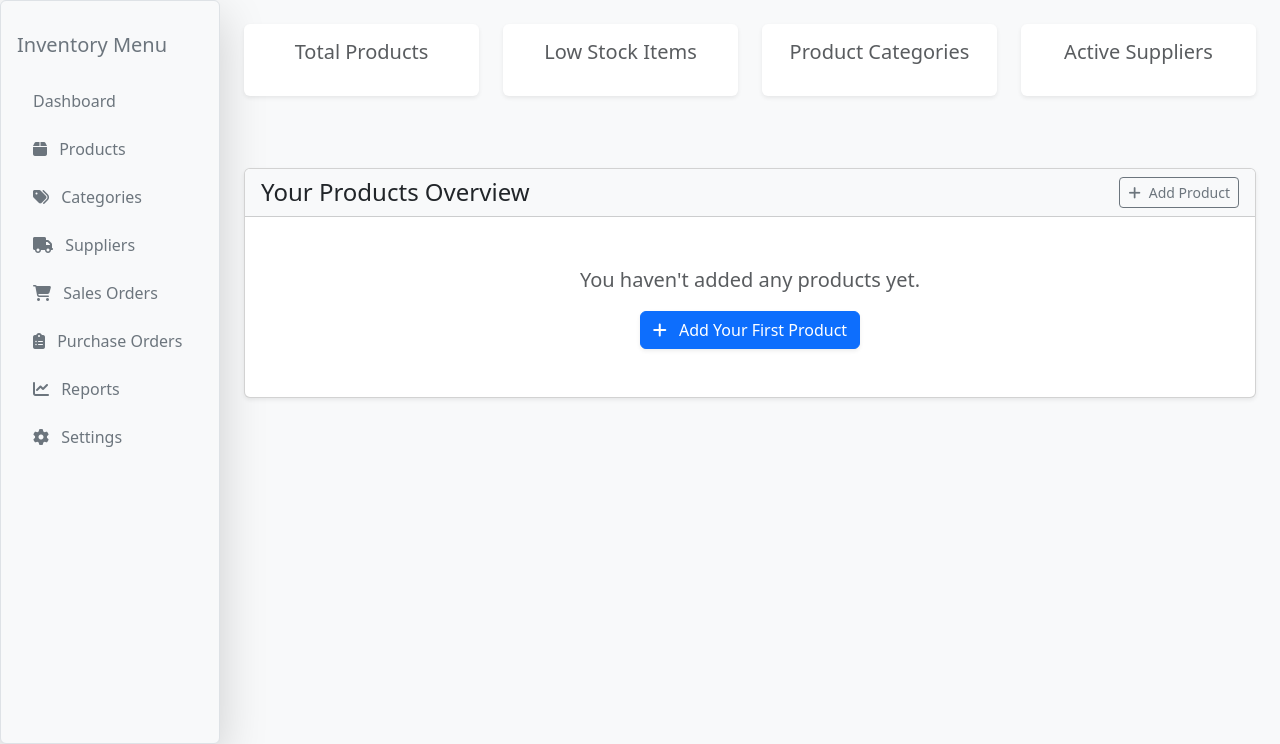
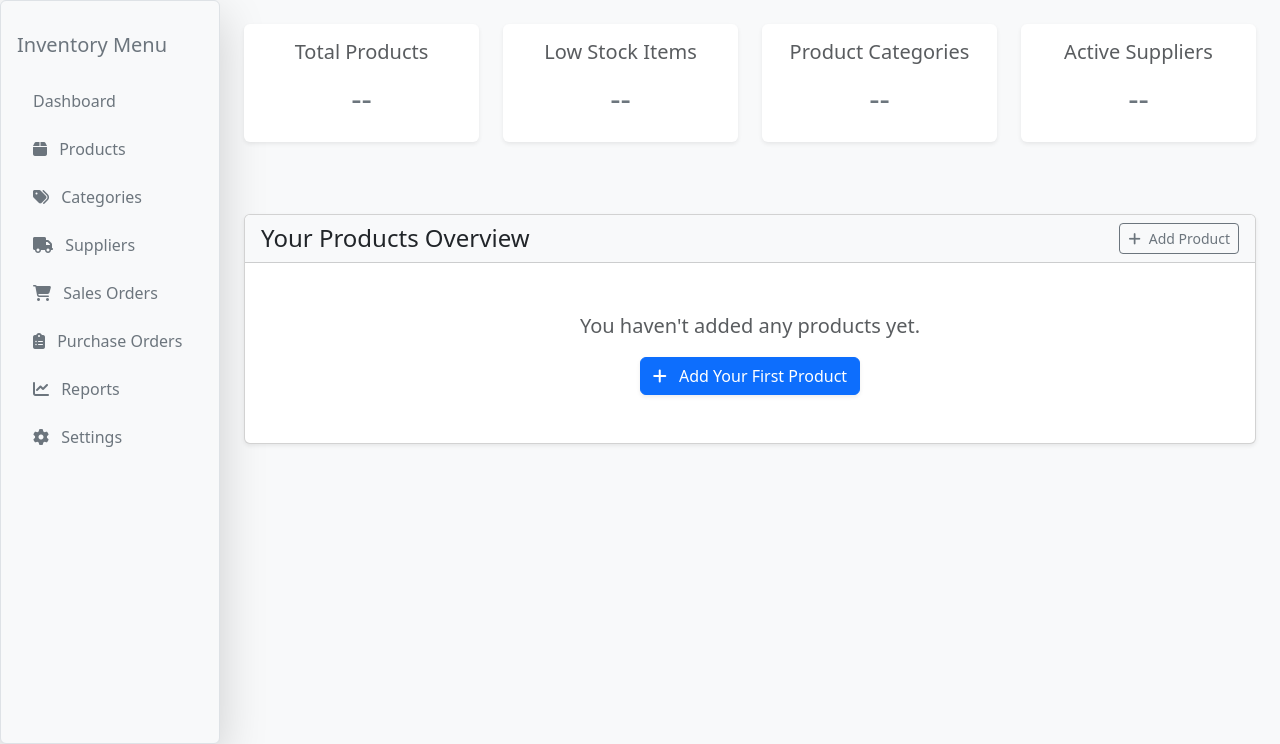
Before and after one commit to tshering10/Inventory-Management-System, a Django app: page /dashboard/ in a window 1280 px wide. Shown: the part 56-800 px from the top of the page. Run offline with Django 5.2, Linux system fonts and the light colour scheme; the visitor is signed in with stand-in values (Sample User, id 1); data that the repository does not hold is empty.

Commit message:
modify user dashboard

```diff
--- a/inventory_system/inventory/views.py
+++ b/inventory_system/inventory/views.py
@@ -2,7 +2,7 @@ from django.shortcuts import render
 from django.views.generic import TemplateView, ListView, CreateView, DeleteView, UpdateView
 from django.contrib.auth.mixins import LoginRequiredMixin, UserPassesTestMixin
 from django.urls import reverse_lazy
-from inventory.models import Product
+from inventory.models import Product, Category
 from inventory.forms import Product_Create_Form
 
 # Create your views here.
@@ -20,6 +20,19 @@ class ProductListView(LoginRequiredMixin, ListView):
 
     def get_queryset(self):
         return Product.objects.filter(owner = self.request.user)
+
+    def get_context_data(self, **kwargs):
+        context =  super().get_context_data(**kwargs)
+
+        user_products = Product.objects.filter(owner=self.request.user)
+
+        context['total_products'] = user_products.count()
+        # context['total_categories'] = Category.objects.count() #for all the categories in the system
+
+        context['total_categories'] = user_products.values('category').distinct().count()
+        context['low_stock_count'] = user_products.filter(quantity__lte=10).count()
+
+        return context
 
 class ProductCreateView(CreateView):
     form_class = Product_Create_Form
--- a/inventory_system/templates/inventory/user_dashboard.html
+++ b/inventory_system/templates/inventory/user_dashboard.html
@@ -57,7 +57,7 @@
                 <div class="card border-0 shadow-sm h-100">
                     <div class="card-body text-center">
                         <h5 class="card-title text-muted mb-3">Total Products</h5>
-                        <h2 class="text-primary display-4 fw-bold">{{ total_products }}</h2>
+                        <h2 class="text-secondary fw-sm">{{ total_products|default:"--" }}</h2>
                     </div>
                 </div>
             </div>
@@ -65,7 +65,7 @@
                 <div class="card border-0 shadow-sm h-100">
                     <div class="card-body text-center">
                         <h5 class="card-title text-muted mb-3">Low Stock Items</h5>
-                        <h2 class="text-warning display-4 fw-bold">{{ low_stock_count }}</h2>
+                        <h2 class="text-secondary fw-sm">{{ low_stock_count|default:"--" }}</h2>
                     </div>
                 </div>
             </div>
@@ -73,7 +73,7 @@
                 <div class="card border-0 shadow-sm h-100">
                     <div class="card-body text-center">
                         <h5 class="card-title text-muted mb-3">Product Categories</h5>
-                        <h2 class="text-info display-4 fw-bold">{{ total_categories }}</h2>
+                        <h2 class="text-secondary fw-sm">{{ total_categories|default:"--" }}</h2>
                     </div>
                 </div>
             </div>
@@ -81,7 +81,7 @@
                 <div class="card border-0 shadow-sm h-100">
                     <div class="card-body text-center">
                         <h5 class="card-title text-muted mb-3">Active Suppliers</h5>
-                        <h2 class="text-success display-4 fw-bold">{{ total_suppliers }}</h2>
+                        <h2 class="text-secondary fw-sm">{{ total_suppliers|default:"--" }}</h2>
                     </div>
                 </div>
             </div>
@@ -110,7 +110,7 @@
                             <tbody>
                                 {% for product in products %}
                                 <tr>
-                                    <td><strong>{{ product.name }}</strong></td>
+                                    <td>{{ product.name }}</td>
                                     <td>{{ product.category.name|default:"N/A" }}</td>
                                     <td>{{ product.brand }}</td>
                                     <td>
```
